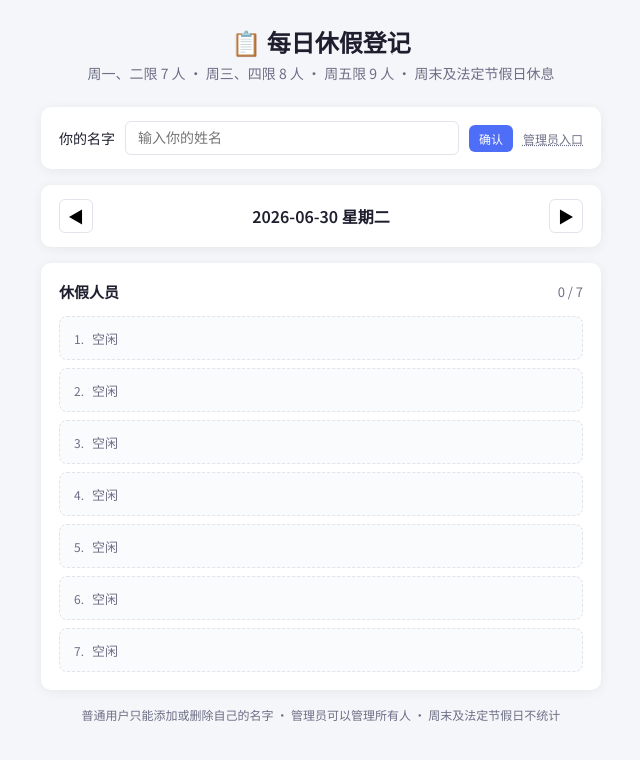
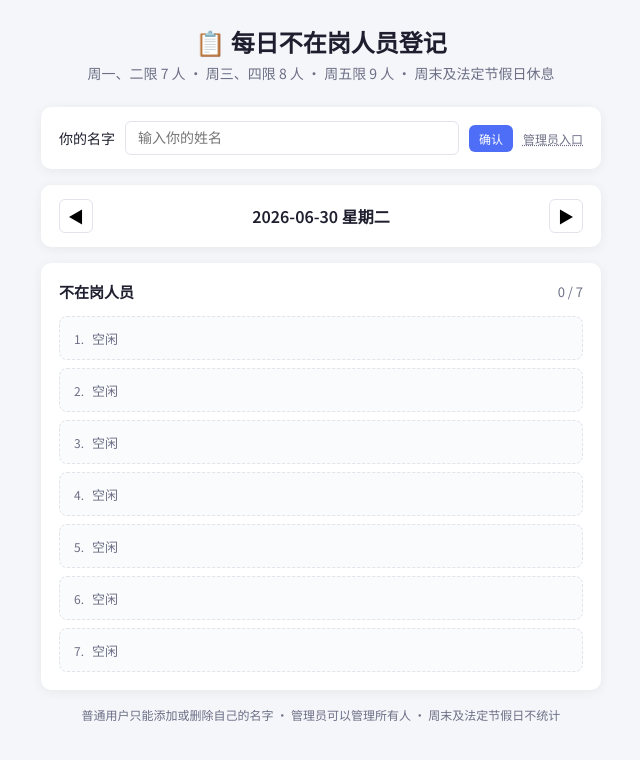
Before and after one commit to kingjin2026/leave-scheduler, a plain HTML site: page index.html in a window 1280 px wide. Shown: the whole page, without its empty margins (319-959 px from the left). Drawn offline with Linux system fonts and the light colour scheme.

Commit message:
rename ???? to ?????

```diff
--- a/index.html
+++ b/index.html
@@ -3,7 +3,7 @@
 <head>
 <meta charset="UTF-8">
 <meta name="viewport" content="width=device-width, initial-scale=1.0">
-<title>每日休假登记</title>
+<title>每日不在岗人员登记</title>
 <style>
   @import url('https://fonts.googleapis.com/css2?family=Noto+Sans+SC:wght@400;500;600;700&display=swap');
 
@@ -320,7 +320,7 @@
 <body>
 
 <div class="container">
-  <h1>📋 每日休假登记</h1>
+  <h1>📋 每日不在岗人员登记</h1>
   <p class="subtitle">周一、二限 7 人 · 周三、四限 8 人 · 周五限 9 人 · 周末及法定节假日休息</p>
 
   <!-- identity -->
@@ -361,7 +361,7 @@
   <!-- slots -->
   <div class="slots-card">
     <div class="slots-header">
-      <h2>休假人员</h2>
+      <h2>不在岗人员</h2>
       <span class="count" id="slotCount">0 / 5</span>
     </div>
     <div class="slot-list" id="slotList"></div>
@@ -482,7 +482,7 @@
     if (dayOff) {
       const msg = document.createElement('div');
       msg.className = 'dayoff-msg';
-      msg.innerHTML = (function(){var hn = getHolidayName(currentDate); return hn ? '<span>🎉</span>今天休息（<span class="holiday-name">' + hn + '</span>），不统计休假' : '<span>🎉</span>今天休息，不统计休假'})();
+      msg.innerHTML = (function(){var hn = getHolidayName(currentDate); return hn ? '<span>🎉</span>今天休息（<span class="holiday-name">' + hn + '</span>），不统计休假' : '<span>🎉</span>今天休息，不统计'})();
       container.appendChild(msg);
       const badge = document.getElementById('identityBadge');
       if (currentUser) {
```
